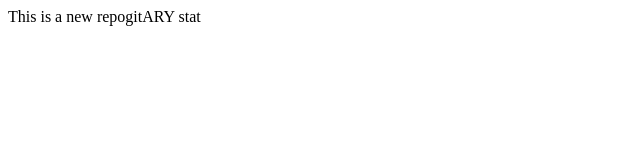
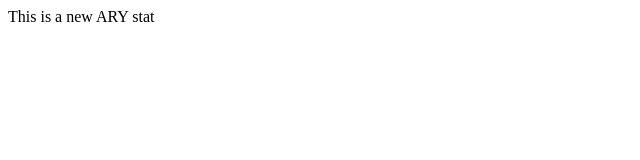
Before and after one commit to Shahana031/localrepo, a plain HTML site: page index.html in a window 1280 px wide. Shown: the full height of the page, 0-640 px from the left. Drawn offline with Linux system fonts and the light colour scheme.

Commit message:
conflict

```diff
--- a/index.html
+++ b/index.html
@@ -1 +1 @@
-<p> This is a new repogitARY stat</p>
+<p> This is a new ARY stat</p>
```
